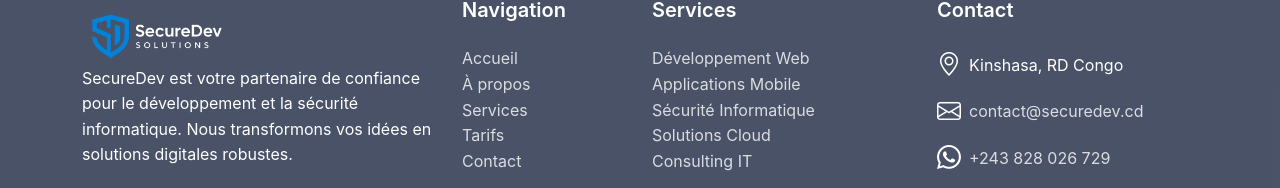
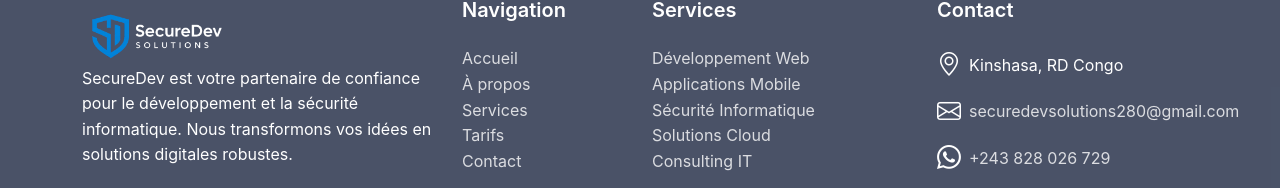
Before and after one commit to crack17o/SecureDev, a React (Vite) app: page / in a window 1280 px wide. Shown: the part 2454-2642 px from the top of the page. Built offline with nearby package versions, Linux system fonts and the light colour scheme; the HTML template or start-up script is replaced by a standard one.

Commit message:
Update Mail

```diff
--- a/src/components/organisms/Footer.jsx
+++ b/src/components/organisms/Footer.jsx
@@ -20,7 +20,7 @@ const Footer = () => {
               <a href="https://github.com/SecureDev-RDC" target="_blank" rel="noopener noreferrer" className="text-decoration-none">
                 <Icon name="github" size="1.5rem" />
               </a>
-              <a href="mailto:contact@securedev.cd" className="text-decoration-none">
+              <a href="mailto:securedevsolutions280@gmail.com" className="text-decoration-none">
                 <Icon name="envelope" size="1.5rem" />
               </a>
             </div>
@@ -55,8 +55,8 @@ const Footer = () => {
             </div>
             <div className="d-flex align-items-center mb-2">
               <Icon name="envelope" className="me-2" />
-              <a href="mailto:contact@securedev.cd" className="text-decoration-none">
-                contact@securedev.cd
+              <a href="mailto:securedevsolutions280@gmail.com" className="text-decoration-none">
+                securedevsolutions280@gmail.com
               </a>
             </div>
             <div className="d-flex align-items-center mb-2">
```
